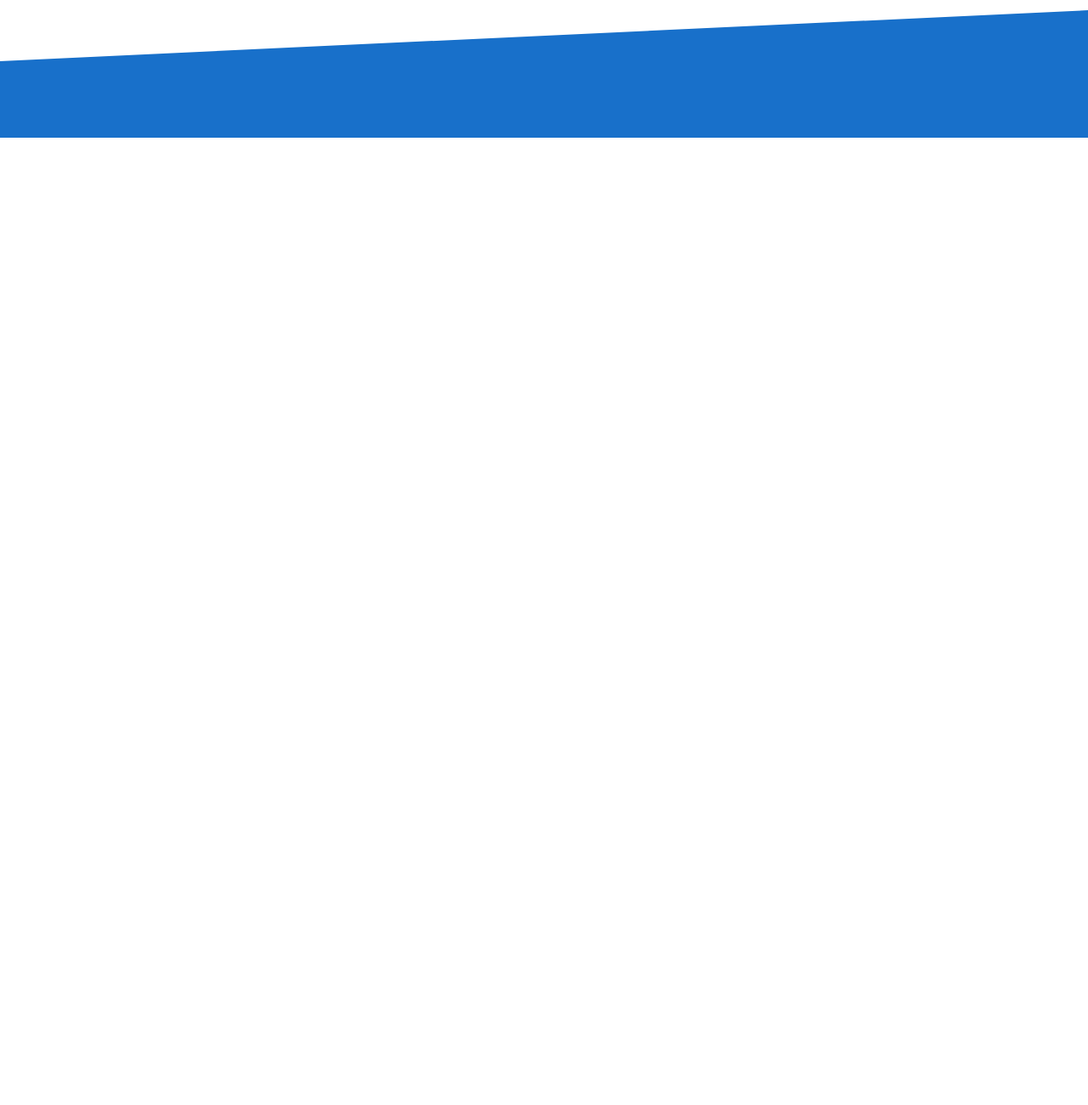
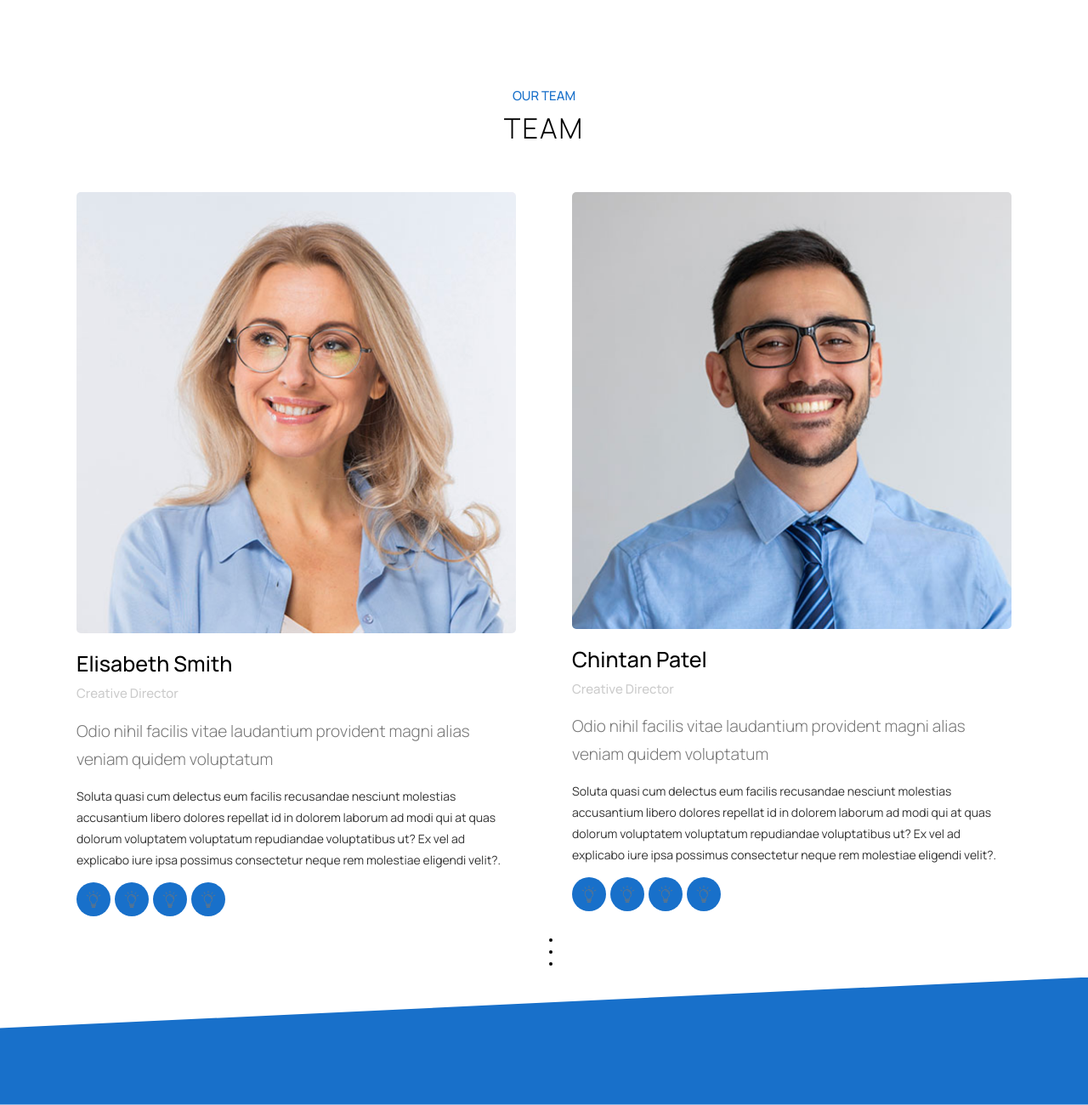
Before and after one commit to Jer1ah/scenic-website, a plain HTML site: page about.html in a window 1280 px wide. Shown: the part 1495-2795 px from the top of the page at 85% size. Before the commit the page ends 1657 px from the top, so only its background shows below. Drawn offline with nearby package versions, Linux system fonts and the light colour scheme.

Commit message:
adding team section on about page

```diff
--- a/about.html
+++ b/about.html
@@ -40,6 +40,43 @@
             <p class="paragraph2">Ipsum harum assumenda in eum vel eveniet numquam, cumque vero vitae enim cupiditate deserunt eligendi officia modi consectetur. Expedita tempora quos nobis earum hic ex asperiores quisquam optio nostrum sit!</p>
         </div>
     </div>
+    <div class="ourTeam">
+        <h3>OUR TEAM</h3>
+        <h1>TEAM</h1>
+        <ul class="ourTeam__listTop">
+            <li class="ourTeam__listTopItem">
+                <img src="img/profile-image1.png" alt="Profile Image">
+                <h3>Elisabeth Smith</h3>
+                <h5>Creative Director</h5>
+                <span>Odio nihil facilis vitae laudantium provident magni alias veniam quidem voluptatum</span>
+                <p>Soluta quasi cum delectus eum facilis recusandae nesciunt molestias accusantium libero dolores repellat id in dolorem laborum ad modi qui at quas dolorum voluptatem voluptatum repudiandae voluptatibus ut? Ex vel ad explicabo iure ipsa possimus consectetur neque rem molestiae eligendi velit?.</p>
+                <ul class="socialLinks">
+                    <li class="socialLink"><img src="img/idea.svg" alt="Icon"></li>
+                    <li class="socialLink"><img src="img/idea.svg" alt="Icon"></li>
+                    <li class="socialLink"><img src="img/idea.svg" alt="Icon"></li>
+                    <li class="socialLink"><img src="img/idea.svg" alt="Icon"></li>
+                </ul>
+            </li>
+            <li class="ourTeam__listTopItem">
+                <img src="img/profile-image2.png" alt="Profile Image">
+                <h3>Chintan Patel</h3>
+                <h5>Creative Director</h5>
+                <span>Odio nihil facilis vitae laudantium provident magni alias veniam quidem voluptatum</span>
+                <p>Soluta quasi cum delectus eum facilis recusandae nesciunt molestias accusantium libero dolores repellat id in dolorem laborum ad modi qui at quas dolorum voluptatem voluptatum repudiandae voluptatibus ut? Ex vel ad explicabo iure ipsa possimus consectetur neque rem molestiae eligendi velit?.</p>
+                <ul class="socialLinks">
+                    <li class="socialLink"><img src="img/idea.svg" alt="Icon"></li>
+                    <li class="socialLink"><img src="img/idea.svg" alt="Icon"></li>
+                    <li class="socialLink"><img src="img/idea.svg" alt="Icon"></li>
+                    <li class="socialLink"><img src="img/idea.svg" alt="Icon"></li>
+                </ul>
+            </li>
+        </ul>
+        <ul class="ourTeam__listBottom">
+            <li class="ourTeam__listBottomItem"></li>
+            <li class="ourTeam__listBottomItem"></li>
+            <li class="ourTeam__listBottomItem"></li>
+        </ul>
+    </div>
     <footer class="footer"></footer>
 <script src="js/main.js"></script>
 </body>
--- a/sass/5-aboutPage/_aboutUs.scss
+++ b/sass/5-aboutPage/_aboutUs.scss
@@ -4,8 +4,6 @@
     width: 115rem;
     justify-content: space-between;
     align-items: flex-start;
-
-    &__image {}
 
     &__info {
         width: 45%;
--- /dev/null
+++ b/sass/5-aboutPage/_ourTeam.scss
@@ -0,0 +1,92 @@
+.ourTeam {
+    display: flex;
+    flex-direction: column;
+    align-items: center;
+
+    h1 {
+        margin: 0 0 2rem;
+        font-weight: 300;
+        font-size: 3.3rem;
+        letter-spacing: .2rem;
+    }
+
+    h3 {
+        color: #1870CA;
+        font-weight: 500;
+        font-size: 1.5rem;
+        margin: 9rem 0 .5rem;
+    }
+
+    .socialLinks {
+        display: flex;
+        align-items: flex-start;
+        justify-content: flex-start;
+        list-style: none;
+        padding: 0;
+
+        img {
+            width: 2rem;
+        }
+    }
+
+    .socialLink {
+        background-color: #1870CA;
+        width: 4rem;
+        height: 4rem;
+        border-radius: 50%;
+        display: flex;
+        justify-content: center;
+        align-items: center;
+        margin-right: .5rem;
+    }
+
+    .socialLink:hover {
+        cursor: pointer;
+        background-color: darken(#1870CA, 15%);
+    }
+
+    &__listTop {
+        list-style: none;
+        padding: 0;
+        margin-top: 3.3rem;
+        width: 110rem;
+        display: flex;
+        justify-content: space-between;
+        align-items: flex-start;
+    }
+
+    &__listTopItem {
+        width: 47%;
+
+        img {
+            width: 100%;
+            border-radius: .5rem;
+        }
+
+        h3 {
+            margin: 1.5rem 0 .7rem;
+            color: black;
+            font-size: 2.5rem;
+        }
+
+        h5 {
+            color: #ccc;
+            font-size: 1.5rem;
+            font-weight: 500;
+            margin: 0 0 1.75rem;
+        }
+
+        span {
+            color: #777;
+            font-weight: 300;
+            font-size: 1.9rem;
+            line-height: 3.3rem;
+        }
+
+        p {
+            font-size: 1.4rem;
+            line-height: 2.5rem;
+            color: #333;
+        }
+    }
+}
--- a/sass/main.scss
+++ b/sass/main.scss
@@ -19,3 +19,4 @@
 //5-aboutPage
 @import '5-aboutPage/header';
 @import '5-aboutPage/aboutUs';
+@import '5-aboutPage/ourTeam';
```
Also changed, not shown: css/main.css, img/profile-image1.png (added), img/profile-image2.png (added), img/profile-image3.png (added), img/profile-image4.png (added), img/profile-image5.png (added), 1 other file.
